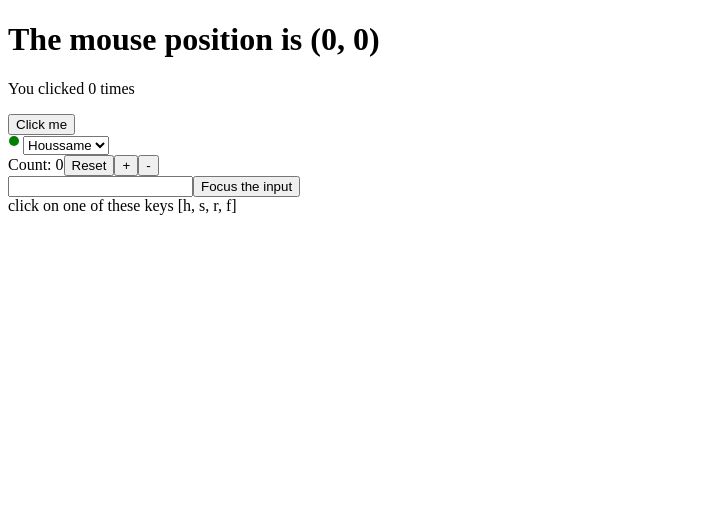
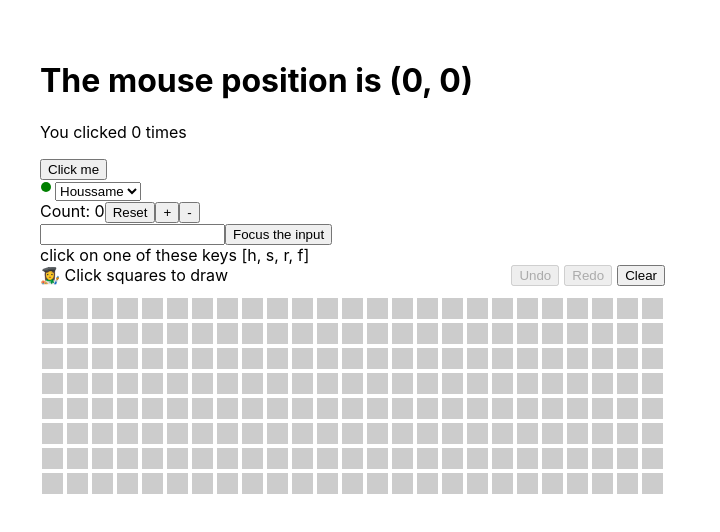
Before and after one commit to machaaouri/react-typescript, a React app: page / in a window 1280 px wide. Shown: the top 532 px of the page, without its empty margins (0-720 px from the left). Built offline with nearby package versions, Linux system fonts and the light colour scheme.

Commit message:
Hooks (useReduce and useCallback) to manage set, undo, redo and clear on the grid

```diff
--- a/package.json
+++ b/package.json
@@ -28,6 +28,8 @@
     "typescript": "^3.5.3"
   },
   "devDependencies": {
+    "css-loader": "^3.1.0",
+    "style-loader": "^0.23.1",
     "ts-loader": "^6.0.4",
     "webpack": "^4.38.0",
     "webpack-cli": "^3.3.6",
--- a/src/components/hooks/app.tsx
+++ b/src/components/hooks/app.tsx
@@ -4,6 +4,7 @@ import { ChatRecipientPicker } from './friend-list';
 import { TextInputWithFocusButton } from './ref';
 import { Mouse } from './mouse';
 import { KeyPresed } from './key';
+import { Grid } from './grid';
 
 export const App = ()  => {
     return <div>
@@ -13,5 +14,6 @@ export const App = ()  => {
              <CounterReducer />
              <TextInputWithFocusButton />
              <KeyPresed />
+             <Grid />
           </div>
 }
--- /dev/null
+++ b/src/components/hooks/grid.tsx
@@ -0,0 +1,43 @@
+import * as React from "react";
+import { useHistory } from "./useHistory";
+
+
+export const Grid = () => {
+
+    const {state, set, undo, redo, clear, canUndo, canRedo} = useHistory([]);
+
+    return(
+        <div className="container">
+            <div className="controls">
+                <div className="title">👩‍🎨 Click squares to draw</div>
+                <button onClick={()=>{undo()}} disabled={!canUndo}>
+                Undo
+                </button>
+                <button onClick={()=>{redo()}} disabled={!canRedo}>
+                Redo
+                </button>
+                <button onClick={()=>{clear()}}>Clear</button>
+            </div>
+
+            <div className="grid">
+                {((blocks : JSX.Element[], i:number, len: number) => {
+                // Generate a grid of blocks
+                while (++i <= len) {
+                    const index = i;
+                    blocks.push(
+                    <div
+                        // Give block "active" class if true in state object
+                        className={'block' + (state[index] ? ' active' : '')}
+                        // Toggle boolean value of clicked block and merge into current state
+                        onClick={() => {set({...state, [index]: !state[index]})}}
+                        key={i}
+                    />
+                    );
+                }
+                return blocks;
+                })([],0,200)}
+            </div>
+    </div>
+
+    )
+}
--- /dev/null
+++ b/src/components/hooks/useHistory.ts
@@ -0,0 +1,101 @@
+import { useReducer, useCallback } from "react";
+
+type State = {
+    // Array of previous state values updated each time we push a new state
+    past: Array<boolean[]>,
+    // Current state value
+    present: boolean[],
+    // Will contain "future" state values if we undo (so we can redo)
+    future: Array<boolean[]>
+}
+
+// Initial state that we pass into useReducer
+const initialState : State = {
+    past: [],
+    present: null,
+    future: []
+};
+
+type Action = { type :"UNDO" | "REDO" } | {type: "SET" | "CLEAR", payload: boolean[]}
+
+
+const reducer = (state: State, a: Action) : State => {
+
+    const {past, present, future} = state;
+
+    switch(a.type){
+
+        case "UNDO":
+            const previous = past[past.length - 1];
+            const newPast = past.slice(0, past.length - 1);
+            return {
+                past: newPast,
+                present: previous,
+                future: [present, ...future]
+              };
+
+        case 'REDO':
+            const next = future[0];
+            const newFuture = future.slice(1);
+
+            return {
+                past: [...past, present],
+                present: next,
+                future: newFuture
+            };
+
+        case 'CLEAR':
+
+            return {
+                ...initialState,
+                present: a.payload
+            }
+
+        case "SET" :
+            if (present == a.payload)
+                return state;
+            console.log(past);
+            return {
+                     past: [...past, present],
+                     present: a.payload,
+                     future: []}
+
+        default:
+            return state;
+    }
+}
+
+
+export const useHistory = (initialPresent: []) => {
+
+     const [state,dispatch] = useReducer(reducer, {...initialState, present: initialPresent});
+
+     const canUndo = state.past.length !== 0;
+     const canRedo = state.future.length !== 0;
+
+    // Setup our callback functions
+    // We memoize with useCallback to prevent unnecessary re-renders
+
+     const undo = useCallback(() => dispatch({type:"UNDO"}),[canUndo,dispatch]);
+
+     const redo = useCallback(
+        () => {
+          if (canRedo) {
+            dispatch({ type: 'REDO' });
+          }
+        },
+        [canRedo, dispatch]
+      );
+
+    const clear = useCallback(
+        () => {
+            dispatch({type:"CLEAR", payload: initialPresent })
+        },
+        [dispatch]
+    )
+
+     const set = useCallback(newPresent => dispatch({type:"SET", payload: newPresent}), [dispatch]);
+
+
+     return {state: state.present, set, undo, redo, clear, canUndo, canRedo};
+}
--- a/src/index.tsx
+++ b/src/index.tsx
@@ -1,6 +1,7 @@
 import { App } from "./components/hooks/app";
 import * as  React from "react"
 import * as ReactDOM  from "react-dom"
+import './style/style.css';
 
 
 ReactDOM.render(<App/>, document.getElementById("root"));
--- /dev/null
+++ b/src/style/style.css
@@ -0,0 +1,40 @@
+* {
+  box-sizing: border-box;
+}
+html, body {
+  padding: 20px;
+  margin: 0;
+  font-family: -apple-system, BlinkMacSystemFont, 'Segoe UI', Roboto, Oxygen, Ubuntu, Cantarell, 'Open Sans', 'Helvetica Neue', sans-serif;
+}
+.container {
+  max-width: 625px;
+  width: 100%;
+}
+.controls {
+  display: flex;
+  justify-content: flex-end;
+  margin-bottom: 10px;
+}
+.controls .title {
+  margin-right: auto;
+}
+.controls button {
+  margin-right: 5px;
+}
+.controls button:last-child {
+  margin-right: 0;
+}
+.grid {
+  display: flex;
+  flex-wrap: wrap;
+}
+.block {
+  width: 25px;
+  height: 25px;
+  border: 2px solid #fff;
+  background-color: #ccc;
+  cursor: pointer;
+}
+.block.active {
+  background-color: #0af;
+}
--- a/webpack.config.js
+++ b/webpack.config.js
@@ -24,6 +24,10 @@ module.exports = {
       {
         test: /\.tsx?$/,
         loader: "ts-loader"
+      },
+      {
+        test:/\.css$/,
+        use:['style-loader','css-loader']
       }
     ]
   },
```
Also changed, not shown: 1 other file (tests, documents, lock files or other folders).
